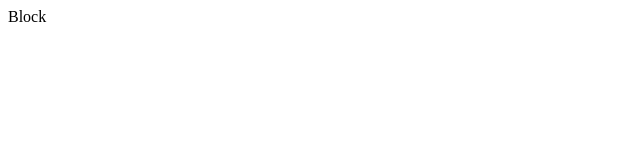
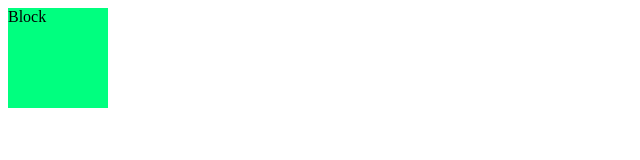
Before and after one commit to Tyton25/html-css-bootcamp, a plain HTML site: page index.html in a window 1280 px wide. Shown: the whole page, without its empty margins (0-640 px from the left). Drawn offline with Linux system fonts and the light colour scheme.

Commit message:
changes to spring green

```diff
--- a/main.css
+++ b/main.css
@@ -1,5 +1,5 @@
 div {
   width: 100px;
   height: 100px;
-  background-color: greengi;
+  background-color: springgreen;
 }
```
